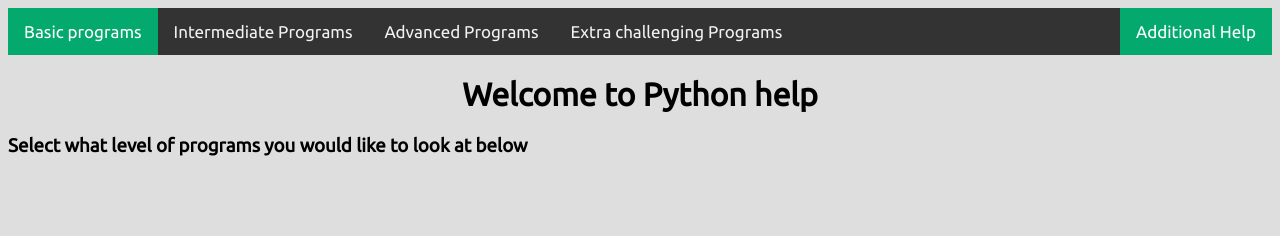
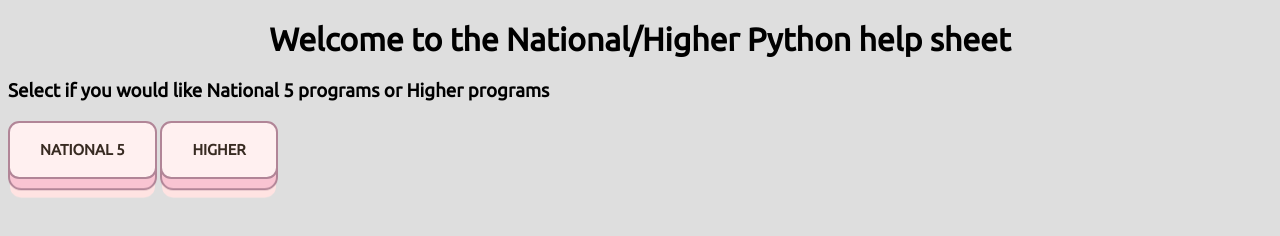
Before and after one commit to LeoDonnelly/Python-Help-Website, a plain HTML site: page index.html in a window 1280 px wide. Drawn offline with Linux system fonts and the light colour scheme.

Commit message:
Organising files, adding general home page

```diff
--- /dev/null
+++ b/home.css
@@ -0,0 +1,76 @@
+html, body {
+    background: #dedede;
+    font-family: 'Ubuntu', sans-serif;
+}
+button {
+position: relative;
+display: inline-block;
+cursor: pointer;
+outline: none;
+border: 0;
+vertical-align: middle;
+text-decoration: none;
+font-family: inherit;
+font-size: 15px;
+}
+
+button.learn-more {
+font-weight: 600;
+color: #382b22;
+text-transform: uppercase;
+padding: 1.25em 2em;
+background: #fff0f0;
+border: 2px solid #b18597;
+border-radius: 0.75em;
+-webkit-transform-style: preserve-3d;
+transform-style: preserve-3d;
+-webkit-transition: background 150ms cubic-bezier(0, 0, 0.58, 1), -webkit-transform 150ms cubic-bezier(0, 0, 0.58, 1);
+transition: transform 150ms cubic-bezier(0, 0, 0.58, 1), background 150ms cubic-bezier(0, 0, 0.58, 1), -webkit-transform 150ms cubic-bezier(0, 0, 0.58, 1);
+}
+
+button.learn-more::before {
+position: absolute;
+content: '';
+width: 100%;
+height: 100%;
+top: 0;
+left: 0;
+right: 0;
+bottom: 0;
+background: #f9c4d2;
+border-radius: inherit;
+-webkit-box-shadow: 0 0 0 2px #b18597, 0 0.625em 0 0 #ffe3e2;
+box-shadow: 0 0 0 2px #b18597, 0 0.625em 0 0 #ffe3e2;
+-webkit-transform: translate3d(0, 0.75em, -1em);
+transform: translate3d(0, 0.75em, -1em);
+transition: transform 150ms cubic-bezier(0, 0, 0.58, 1), box-shadow 150ms cubic-bezier(0, 0, 0.58, 1), -webkit-transform 150ms cubic-bezier(0, 0, 0.58, 1), -webkit-box-shadow 150ms cubic-bezier(0, 0, 0.58, 1);
+}
+
+button.learn-more:hover {
+background: #ffe9e9;
+-webkit-transform: translate(0, 0.25em);
+transform: translate(0, 0.25em);
+}
+
+button.learn-more:hover::before {
+-webkit-box-shadow: 0 0 0 2px #b18597, 0 0.5em 0 0 #ffe3e2;
+box-shadow: 0 0 0 2px #b18597, 0 0.5em 0 0 #ffe3e2;
+-webkit-transform: translate3d(0, 0.5em, -1em);
+transform: translate3d(0, 0.5em, -1em);
+}
+
+button.learn-more:active {
+background: #ffe9e9;
+-webkit-transform: translate(0em, 0.75em);
+transform: translate(0em, 0.75em);
+}
+
+button.learn-more:active::before {
+-webkit-box-shadow: 0 0 0 2px #b18597, 0 0 #ffe3e2;
+box-shadow: 0 0 0 2px #b18597, 0 0 #ffe3e2;
+-webkit-transform: translate3d(0, 0, -1em);
+transform: translate3d(0, 0, -1em);
+}
+h1 {
+    text-align: center;
+}
--- a/index.html
+++ b/index.html
@@ -5,7 +5,7 @@
 	<meta charset="utf-8">
 	<meta name="viewport" content="width=device-width">
 	<title>Basic Programs</title>
-	<link href="style.css" rel="stylesheet" type="text/css" />
+	<link href="home.css" rel="stylesheet" type="text/css" />
 	<script src="script.js"></script>
 	<script src="https://cdn.jsdelivr.net/gh/google/code-prettify@master/loader/run_prettify.js?lang=python&amp;skin=sons-of-obsidian"></script>
 	<link href="https://fonts.googleapis.com/css2?family=Ubuntu&display=swap" rel="stylesheet">
@@ -13,17 +13,13 @@
 </head>
 
 <body>
-	<div class="topnav">
-		<a class="active" href="index.html">Basic programs</a>
-		<a href="inter.html">Intermediate Programs</a>
-		<a href="adv.html">Advanced Programs</a>
-		<a href="chalage.html">Extra challenging Programs</a>
-		<a href="additionalhelp.html" class="split">Additional Help</a>
-	</div>
+	<h1>Welcome to the National/Higher Python help sheet</h1>
 
-	<h1>Welcome to Python help</h1>
+	<h3>Select if you would like National 5 programs or Higher programs</h3>
 
-	<h3>Select what level of programs you would like to look at below</h3>
+	<button class="learn-more">National 5</button>
+
+	<button class="learn-more">Higher</button>
 
 
 
```
Also changed, not shown: Media/Images/Higher.png (added), Media/Images/National 5.png (added), National 5/additionalhelp.html (renamed from additionalhelp.html), National 5/adv.html (renamed from adv.html), National 5/basic.html (renamed from basic.html), National 5/chalage.html (renamed from chalage.html), National 5/inter.html (renamed from inter.html), 1 other file.
